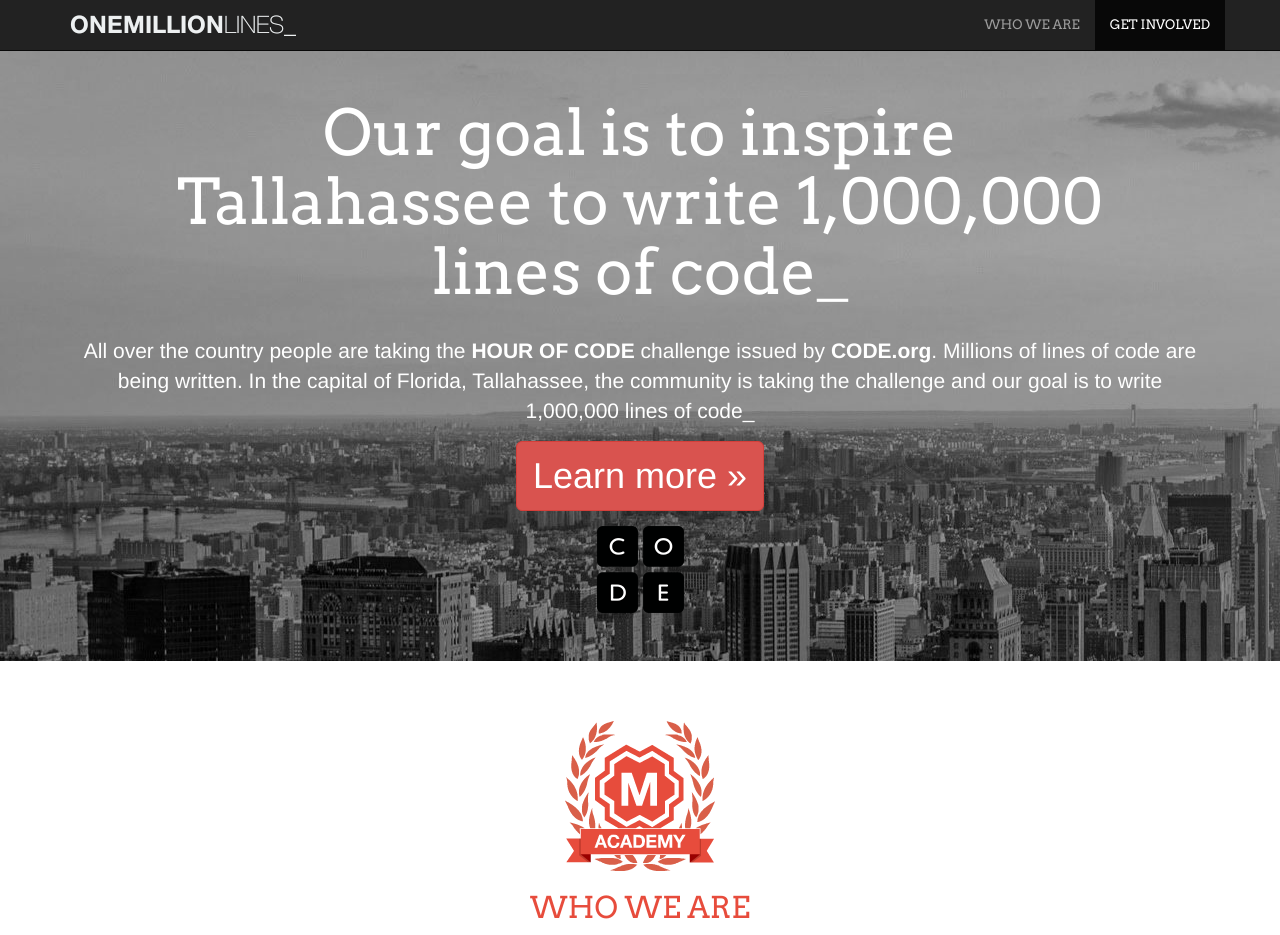
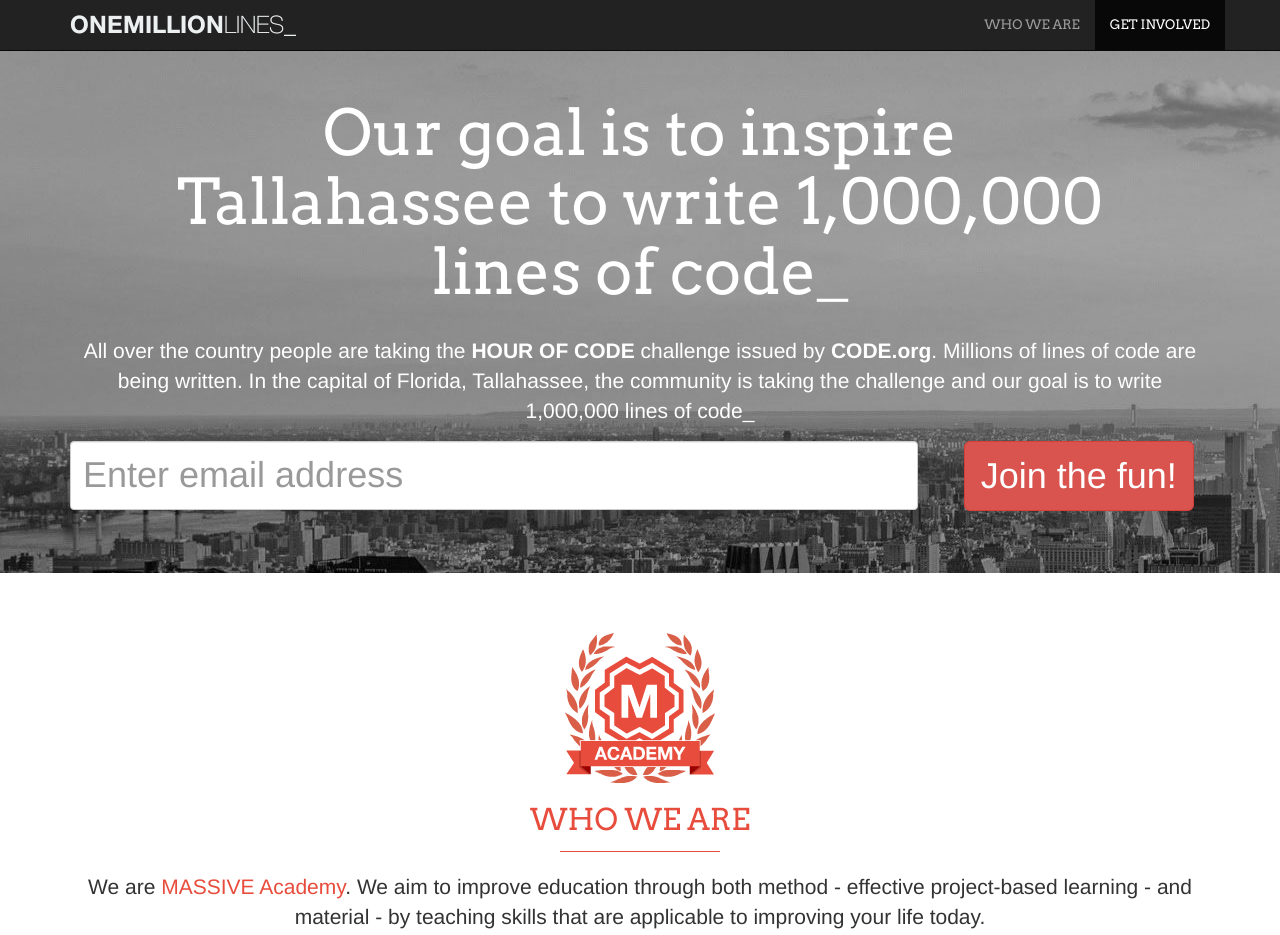
Before and after one commit to DJB215/DJB215.github.io, a plain HTML site: page index.html in a window 1280 px wide. Shown: the top 935 px of the page. Drawn offline with nearby package versions, Linux system fonts and the light colour scheme; some packages are replaced by stand-ins of ours; a script that the page names is missing.

Commit message:
changes to index page and custom css

```diff
--- a/css/custom.css
+++ b/css/custom.css
@@ -30,6 +30,11 @@ ul.nav {
 	maargin-bottom: 30px;
 	font-weight: 100;
 	padding 0 50px;
+}
+
+.jumbotron .form-control {
+	height: 69px;
+	font-size: 36px;
 }
 
 .modal-content iframe {
--- a/index.html
+++ b/index.html
@@ -59,8 +59,25 @@
       <div class="container">
         <h1>Our goal is to inspire <br>Tallahassee to write 1,000,000<br> lines of code_</h1>
         <p>All over the country people are taking the <strong>HOUR OF CODE</strong> challenge issued by <strong>CODE.org</strong>. Millions of lines of code are being written. In the capital of Florida, Tallahassee, the community is taking the challenge and our goal is to write 1,000,000 lines of code_</p>
-        <p><a class="btn btn-danger btn-lg" href="#" role="button" data-toggle="modal" data-target="#myModal">Learn more &raquo;</a></p>
-        <img src="images/code.png" title="Code.org logo" alt="Code.org">
+        <div id="mc_embed_signup" class="row">
+            <div class="col-sm-9">
+                <form action="//darrellbullock.us10.list-manage.com/subscribe/post?u=215c9643637ca0a569a9f4680&amp;id=2e3841935b" method="post" id="mc-embedded-subscribe-form" name="mc-embedded-subscribe-form" class="validate" target="_blank" role="form" novalidate>
+
+                    <div class="mc-field-group form-group">
+                        <input type="email" value="" name="EMAIL" class="required email form-control" id="mce-EMAIL" placeholder="Enter email address">
+                    </div>
+            </div>
+            <div class="col-sm-3">
+                <div id="mce-responses" class="clear">
+                      <div class="response" id="mce-error-response" style="display:none"></div>
+                      <div class="response" id="mce-success-response" style="display:none"></div>
+                </div>    <!-- real people should not fill this in and expect good things - do not remove this or risk form bot signups-->
+                <div style="position: absolute; left: -5000px;"><input type="text" name="b_215c9643637ca0a569a9f4680_2e3841935b" tabindex="-1" value=""></div>
+                <div class="clear"><input type="submit" value="Join the fun!" name="subscribe" id="mc-embedded-subscribe" class="btn btn-danger btn-lg"></div>
+            </div>
+            </form>
+        </div>
+        </div>
       </div>
       <!-- Modal -->
       <div class="modal fade" id="myModal" tabindex="-1" role="dialog" aria-labelledby="myModalLabel" aria-hidden="true">
```
